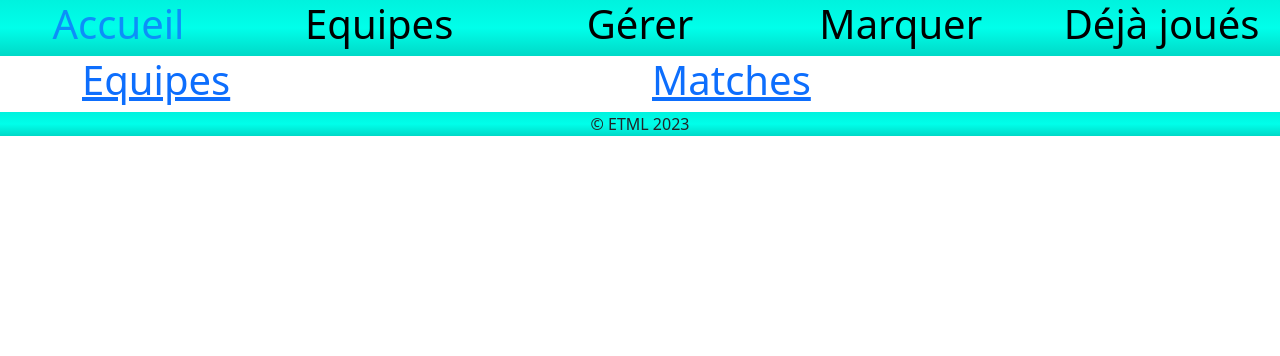
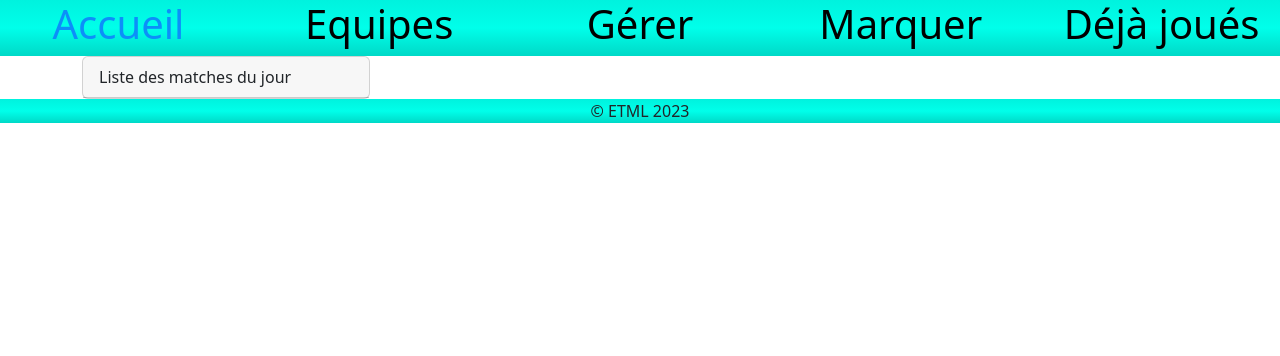
Before and after one commit to maelget1/VolscoreNEMATH, a PHP site: template PhP/view/home.php in a window 1280 px wide. Shown: the top 356 px of the page. Run offline with PHP 8.4, Linux system fonts and the light colour scheme; the template is opened without the code that fills it, so the values that code supplies are empty; some libraries are stand-ins or nearby versions.

Commit message:
va ajouter la bonne page d'accueil et aligner les éléments de la liste des matchs joués

```diff
--- a/PhP/view/home.php
+++ b/PhP/view/home.php
@@ -2,17 +2,20 @@
 $title = 'Accueil';
 ob_start();
 ?>
-<div class="row">
-    <div class="col-6">
-        <a href="?action=teams">
-            <h1>Equipes</h1>
-        </a>
+<div class="card" style="width: 18rem;">
+    <div class="card-header">
+    Liste des matches du jour
     </div>
-    <div class="col-6">
-        <a href="?action=games">
-            <h1>Matches</h1>
-        </a>
-    </div>
+    <ul class="list-group list-group-flush">
+        <?php
+            foreach ($tGames as $game)
+            {
+                ?>
+                <li class="list-group-item"><?=$game->receivingTeamName?>-<?=$game->visitingTeamName?> <?=$hour?></li>
+                <?php
+            }
+        ?>
+    </ul>
 </div>
 <?php
 $content = ob_get_clean();
--- a/PhP/view/playedGames.php
+++ b/PhP/view/playedGames.php
@@ -11,7 +11,7 @@ ob_start();
             foreach ($games as $game)
             {
                 ?>
-                <a href='?action=game&id=".$game->id."'><li class="list-group-item"><ul><?=$game->receivingTeamName?></ul>  <ul><?=$game->moment?></ul> <ul><?=$game->visitingTeamName?></ul></li></a>
+                <a href='?action=game&id=".$game->id."'><ul class="list-inline"><li class="list-inline-item"><?=$game->receivingTeamName?></li>  <li class="list-inline-item"><?=$game->moment?></li> <li class="list-inline-item"><?=$game->visitingTeamName?></li></ul></a>
                 <?php
             }
         ?>
```
